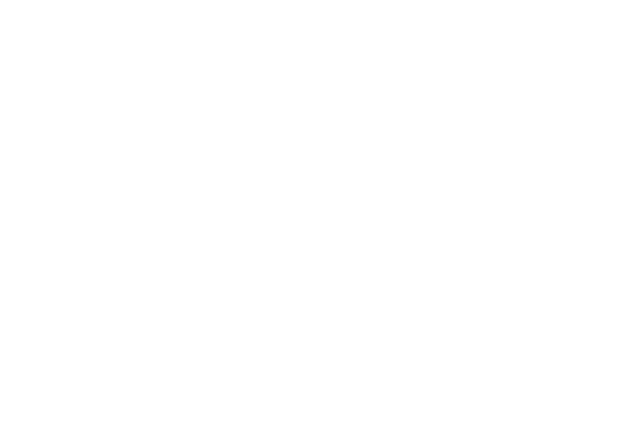
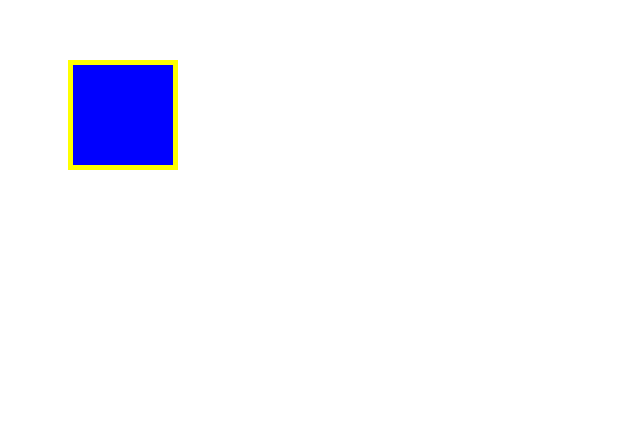
Before and after one commit to poyonosk/exercises, a plain HTML site: page exercise3/box.html in a window 1280 px wide. Shown: the whole page, without its empty margins (0-640 px from the left). Drawn offline with Linux system fonts and the light colour scheme.

Commit message:
[finish]1-3

```diff
--- a/exercise3/box.css
+++ b/exercise3/box.css
@@ -1,4 +1,14 @@
 .box1 {
   width: 300px;
   height: 300px;
+  background-color: #;
+  margin: 30px;
+  padding: 30px;
 }
+
+.box2 {
+  width: 100px;
+  height: 100px;
+  background-color: blue;
+  border: 5px solid yellow;
+}
--- a/exercise3/box.html
+++ b/exercise3/box.html
@@ -0,0 +1,15 @@
+<!DOCTYPE html>
+<html lang="ja">
+  <head>
+    <meta charset="UTF-8" />
+    <link rel="stylesheet" href="box.css" />
+    <title>BOX</title>
+  </head>
+
+  <body>
+    <!-- box1用のdiv -->
+    <div class="box1">
+      <div class="box2"></div>
+    </div>
+  </body>
+</html>
```
